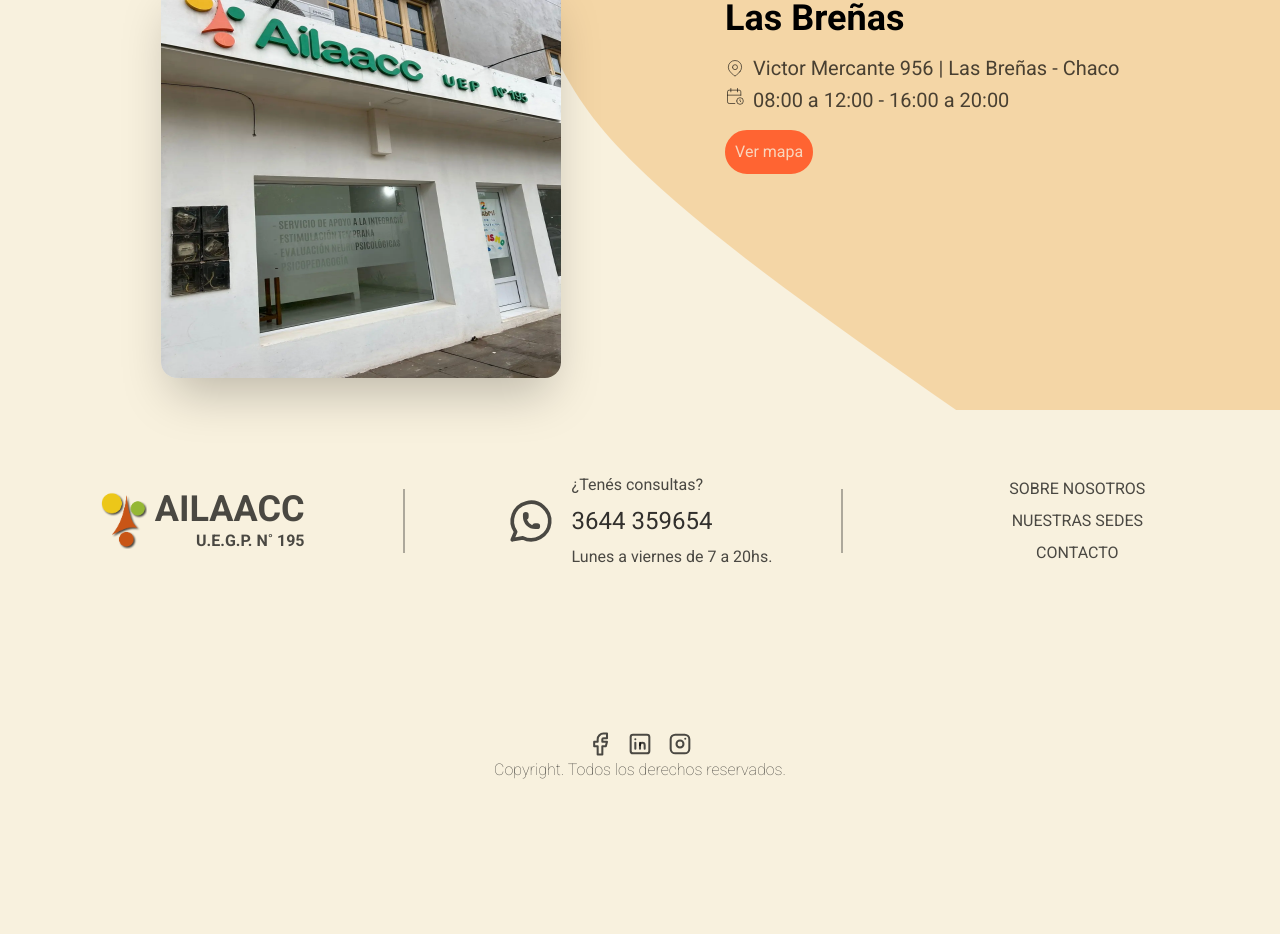
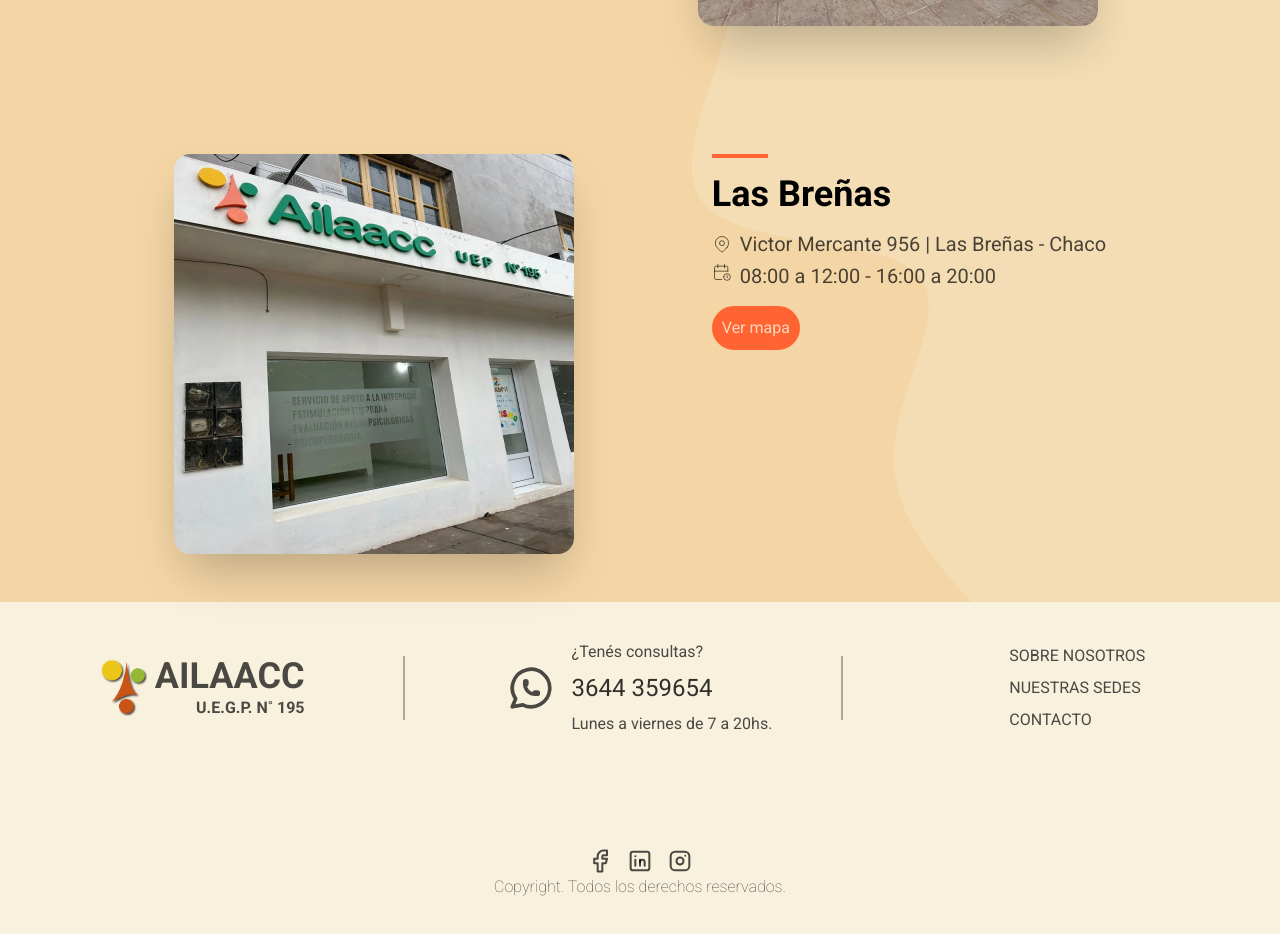
Before and after one commit to tomimartinez28/ailaacc-client, a React (Vite) app: page /sedes in a window 1280 px wide. Shown: the part 3140-4074 px from the top of the page. Before the commit the page ends 4000 px from the top, so only its background shows below. Built offline with nearby package versions, Linux system fonts and the light colour scheme.

Commit message:
normalize css, new wavy background, adjust sedes pages padding

```diff
--- a/index.html
+++ b/index.html
@@ -5,13 +5,6 @@
     <link rel="icon" type="image/svg+xml" href="/logo.png" />
     <meta name="viewport" content="width=device-width, initial-scale=1.0" />
     <title>AILAACC</title>
-    <link rel="preconnect" href="https://fonts.googleapis.com">
-
-    <!-- Fuentes -->
-    <link rel="preconnect" href="https://fonts.googleapis.com">
-    <link rel="preconnect" href="https://fonts.gstatic.com" crossorigin>
-    <link href="https://fonts.googleapis.com/css2?family=Bebas+Neue&family=Caveat:wght@400..700&family=IBM+Plex+Mono:ital,wght@0,100;0,200;0,300;0,400;0,500;0,600;0,700;1,100;1,200;1,300;1,400;1,500;1,600;1,700&family=Lora:ital,wght@0,400..700;1,400..700&family=Roboto+Condensed:ital,wght@0,100..900;1,100..900&family=Roboto:ital,wght@0,100;0,300;0,400;0,500;0,700;0,900;1,100;1,300;1,400;1,500;1,700;1,900&display=swap" rel="stylesheet">
-
 
   </head>
   <body class='bg-backgroundColor'>
--- a/src/components/Footer.jsx
+++ b/src/components/Footer.jsx
@@ -25,7 +25,7 @@
     flex flex-col
     gap-5
     items-center justify-around
-    w-full md:h-[450px] h-[600px]
+    w-full md:h-[350px] h-[600px]
     bg-backgroundColor
     text-black/70'
 
@@ -46,17 +46,15 @@
         </div>
         <CustomHR />
 
-        <ul className='md:h-16 flex flex-col items-center justify-center gap-2 py-4 md:text-base text-sm'>
-          <li>
+        <div className='md:h-16 flex flex-col items-center justify-center gap-2 py-4 md:text-base text-sm'>
+          <div className='flex flex-col gap-2'>
             <a href={`${location === '/sedes' ? '/#about' : '#about'}`} className='hover:text-customOrange'>SOBRE NOSOTROS</a>
-          </li>
-          <li>
+
             <a href='/sedes' className='hover:text-customOrange'>NUESTRAS SEDES</a>
-          </li>
-          <li>
+
             <a href={`${location === '/sedes' ? '/#contact' : '#contact'}`} className='hover:text-customOrange'>CONTACTO</a>
-          </li>
-        </ul>
+          </div>
+        </div>
 
       </div>
       <div className='flex flex-col items-center gap-4'>
--- a/src/components/ui/sticky-scroll-reveal.tsx
+++ b/src/components/ui/sticky-scroll-reveal.tsx
@@ -91,7 +91,7 @@
                 animate={{
                   opacity: activeCard === index ? 1 : 0.3,
                 }}
-                className="text-kg max-w-sm mt-10"
+                className="md:text-xl text-base max-w-sm mt-10 text-black/70"
               >
                 {item.description}
               </motion.p>
--- a/src/index.css
+++ b/src/index.css
@@ -1,4 +1,5 @@
 
+@import url('https://fonts.googleapis.com/css2?family=Roboto:ital,wght@0,100;0,300;0,400;0,500;0,700;0,900;1,100;1,300;1,400;1,500;1,700;1,900&display=swap');
 @tailwind base;
 @tailwind components;
 @tailwind utilities;
@@ -6,8 +7,10 @@
 
 
 * {
+    box-sizing: border-box;
+    margin: 0;
+    padding: 0;
     font-family: "Roboto", sans-serif;
     font-optical-sizing: auto;
     font-style: normal;
-
 }
--- a/src/pages/home/HomeSection.jsx
+++ b/src/pages/home/HomeSection.jsx
@@ -34,7 +34,6 @@
       <div className='flex md:flex-row flex-col justify-between items-center px-20 mt-4 mb-4 w-[100%] h-[800px] md:h-[350px] gap-10 md:gap-3 '>
         <MainCard onClick={() => { setIsOpen(true); setSelectedCard('os') }} imgSrc={os} title='OBRAS SOCIALES' body='Trabajamos con todas las obras sociales' />
         <a href='/sedes'>
-
           <MainCard imgSrc={location} title='SEDES' body='Conocé todas nuestras sedes.' />
         </a>
         <MainCard onClick={() => { setIsOpen(true); setSelectedCard('work') }} imgSrc={workwithus} title='TRABAJA CON NOSOTROS' body='' />
--- a/src/pages/sedes/SedeCard.jsx
+++ b/src/pages/sedes/SedeCard.jsx
@@ -10,7 +10,7 @@
     setIsOpen(false)
   }
   return (
-    <div className={`flex md:flex-row flex-col w-[80%]p-4 ${isEven ? '' : 'md:flex-row-reverse'} items-start justify-evenly mt-4 gap-5`}>
+    <div className={`flex md:flex-row flex-col p-4 ${isEven ? '' : 'md:flex-row-reverse'} items-start justify-evenly mt-4 gap-5`}>
 
       <motion.div
         initial={{ x: isEven ? -100 : 100, opacity: 0 }}
@@ -37,7 +37,7 @@
         viewport={{ once: true }}
 
       >
-        <img src={sede.img} alt={`Imagen de la sede de ${sede.name}`} className='md:size-[400px] size-[200px] shadow-2xl rounded-2xl hover:scale-105 transition-all duration-500' />
+        <img src={sede.img} alt={`Imagen de la sede de ${sede.name}`} className='md:size-[400px] size-[200px] shadow-2xl rounded-2xl' />
       </motion.div>
       <Modal isOpen={isOpen} onClose={onClose}>
         <div className='w-full h-full flex items-center justify-center'>
--- a/src/pages/sedes/Sedes.jsx
+++ b/src/pages/sedes/Sedes.jsx
@@ -8,7 +8,7 @@
 
     <div className='bg-[url("/src/assets/svg/wavy-bg.svg")] bg-transparent bg-no-repeat bg-cover h-full'>
       <SedesCarousel />
-      <div className='flex flex-col gap-20 mt-10 px-4 py-8'>
+      <div className='flex flex-col gap-20 mt-10 px-10 py-8'>
         {
         SEDES.map((sede, index) => {
           return (
```
Also changed, not shown: src/assets/svg/wavy-bg.svg.
